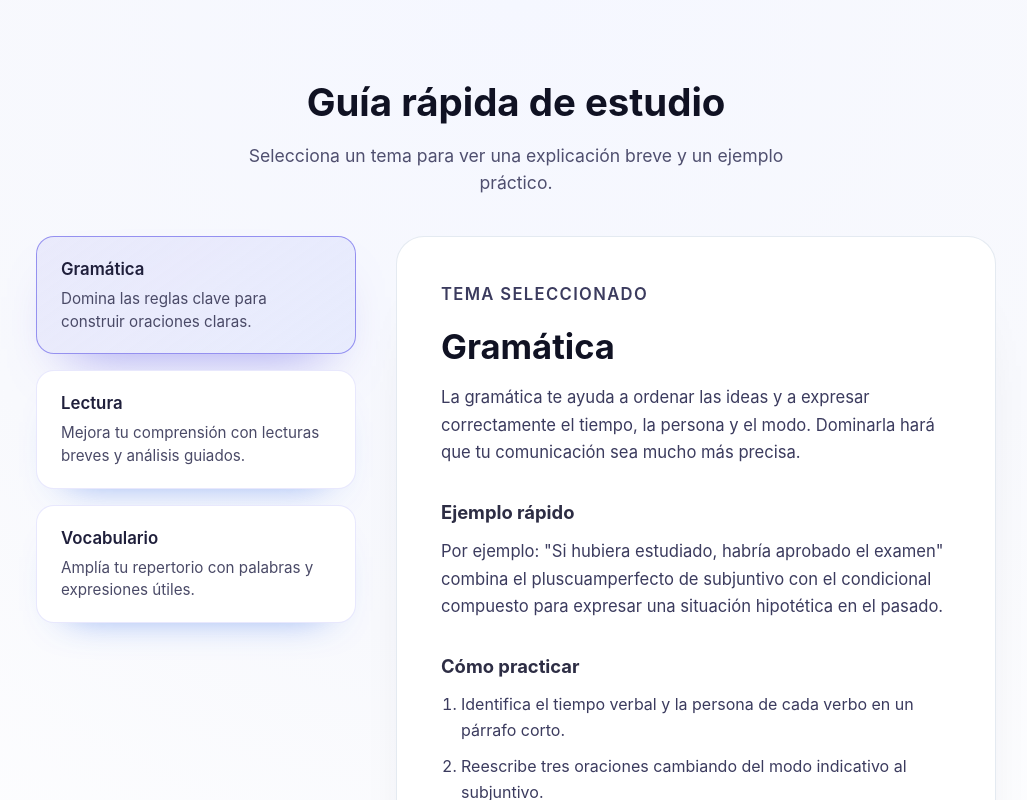
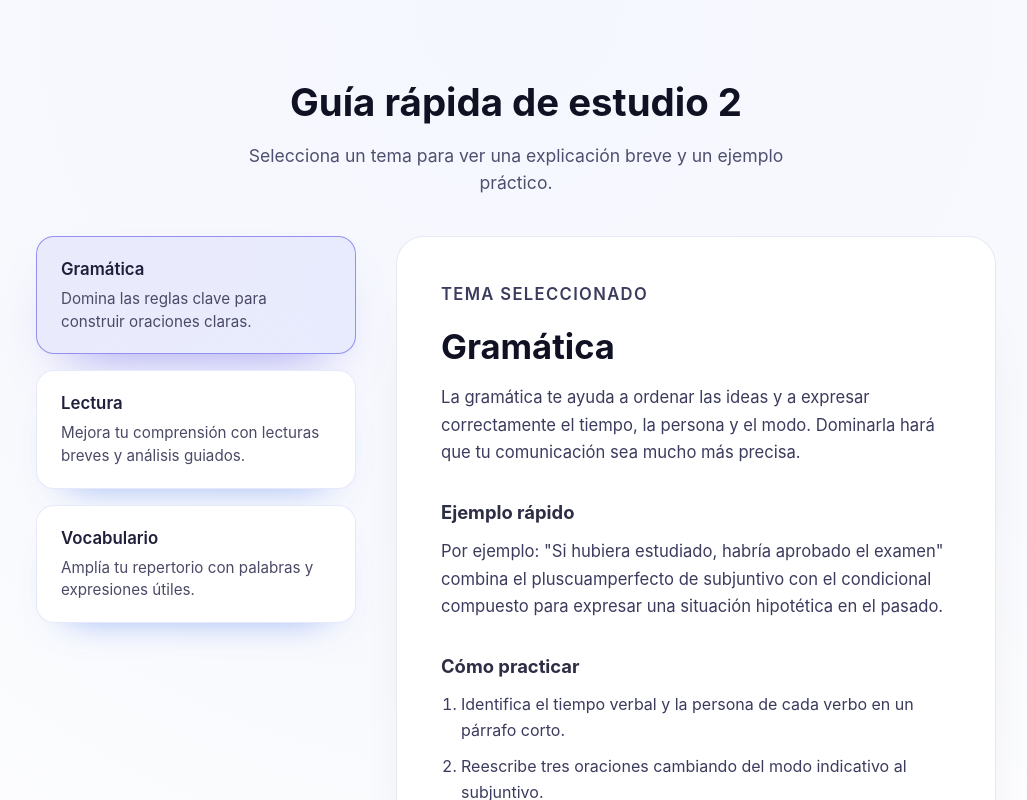
Before and after one commit to Belen741/prueba-1, a React (Vite) app: page / in a window 1280 px wide. Shown: the top 800 px of the page, without its empty margins (124-1151 px from the left). Built offline with nearby package versions, Linux system fonts and the light colour scheme.

Commit message:
Guardando mis cambios locales antes del pull

```diff
--- a/src/App.jsx
+++ b/src/App.jsx
@@ -12,7 +12,7 @@ function App() {
   return (
     <div className="app">
       <header className="app__header">
-        <h1>Guía rápida de estudio</h1>
+        <h1>Guía rápida de estudio 2</h1>
         <p>Selecciona un tema para ver una explicación breve y un ejemplo práctico.</p>
       </header>
 
```
Also changed, not shown: 1 other file (tests, documents, lock files or other folders).
